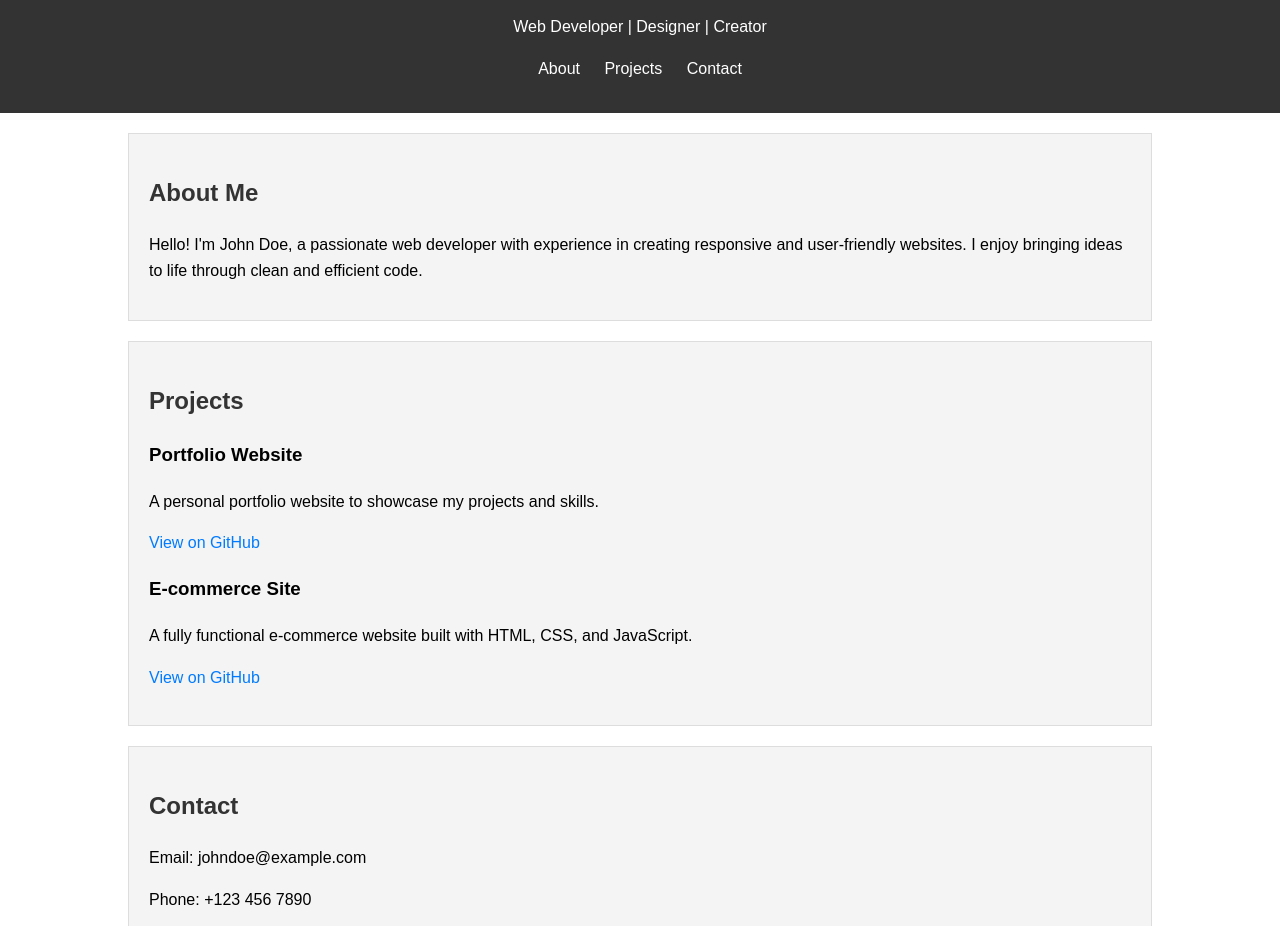
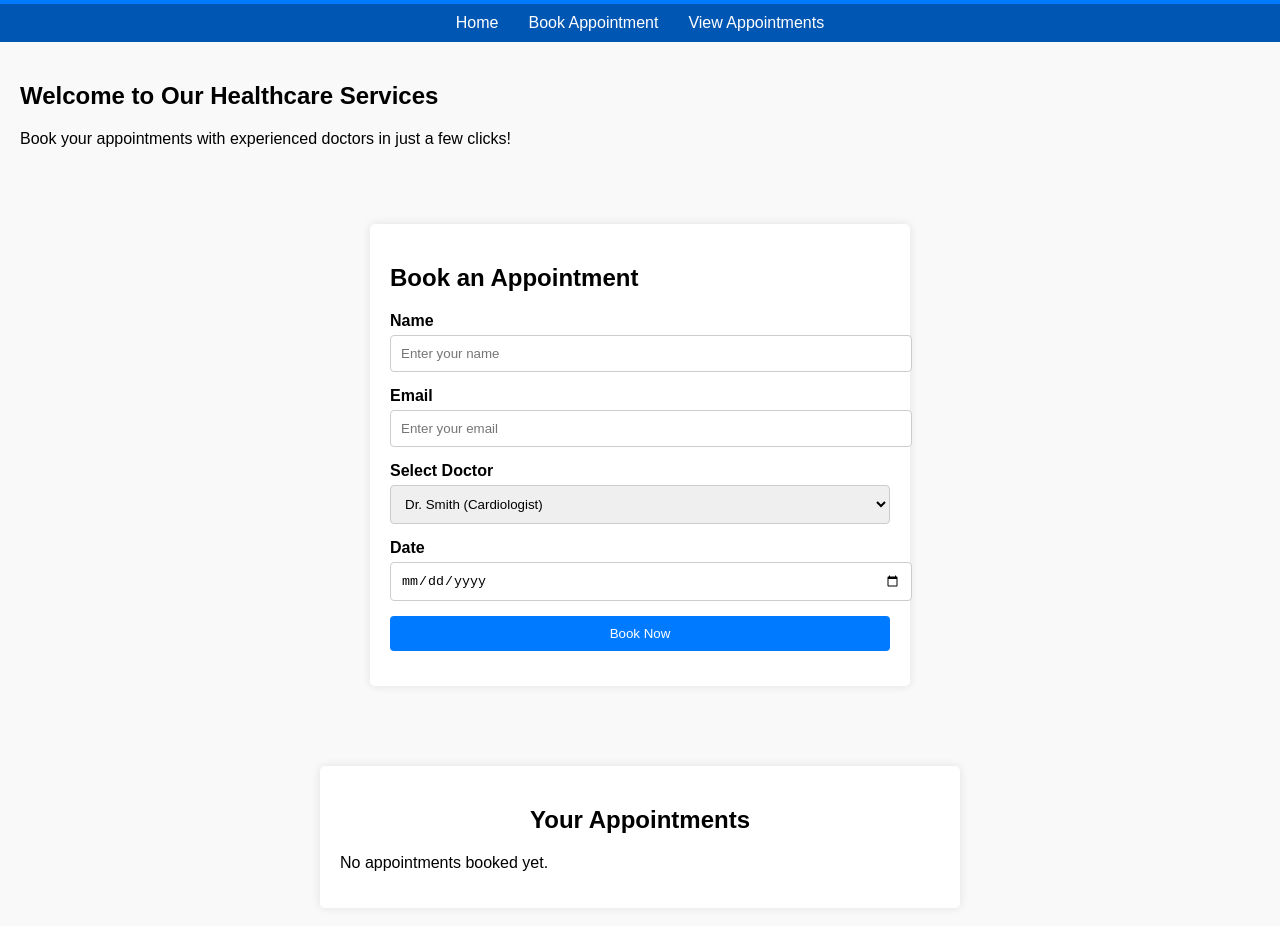
Before and after one commit to Riyaa200/portf, a plain HTML site: page index.html in a window 1280 px wide. Shown: the part 96-1022 px from the top of the page. Drawn offline with Linux system fonts and the light colour scheme.

Commit message:
Update index.html

```diff
--- a/index.html
+++ b/index.html
@@ -1,126 +1,192 @@
-
 <!DOCTYPE html>
 <html lang="en">
 <head>
     <meta charset="UTF-8">
     <meta name="viewport" content="width=device-width, initial-scale=1.0">
-    <title>Sample Portfolio</title>
+    <title>Healthcare Website</title>
     <style>
         body {
             font-family: Arial, sans-serif;
             margin: 0;
             padding: 0;
-            line-height: 1.6;
+            background-color: #f9f9f9;
         }
-
         header {
-            background: #333;
-            color: #fff;
-            padding: 1rem 0;
+            background-color: #007bff;
+            color: white;
+            padding: 10px 20px;
             text-align: center;
         }
-
-        nav ul {
-            list-style: none;
-            padding: 0;
+        nav {
+            display: flex;
+            justify-content: center;
+            background-color: #0056b3;
+            padding: 10px 0;
         }
-
-        nav ul li {
-            display: inline;
-            margin: 0 10px;
-        }
-
-        nav ul li a {
-            color: #fff;
+        nav a {
+            color: white;
+            margin: 0 15px;
             text-decoration: none;
         }
-
+        nav a:hover {
+            text-decoration: underline;
+        }
         .container {
-            width: 80%;
-            margin: auto;
-            overflow: hidden;
+            padding: 20px;
         }
-
-        .about, .projects, .contact {
-            margin: 20px 0;
+        .booking-form {
+            max-width: 500px;
+            margin: 20px auto;
+            background: white;
             padding: 20px;
-            background: #f4f4f4;
-            border: 1px solid #ddd;
+            border-radius: 5px;
+            box-shadow: 0 0 10px rgba(0, 0, 0, 0.1);
         }
-
-        .about h2, .projects h2, .contact h2 {
-            color: #333;
-        }
-
-        footer {
-            background: #333;
-            color: #fff;
-            text-align: center;
-            padding: 10px 0;
-            margin-top: 20px;
-        }
-
-        footer p {
-            margin: 0;
-        }
-
-        .project {
+        .form-group {
             margin-bottom: 15px;
         }
-
-        .project a {
-            color: #007bff;
-            text-decoration: none;
+        .form-group label {
+            display: block;
+            margin-bottom: 5px;
+            font-weight: bold;
         }
-
-        .project a:hover {
-            text-decoration: underline;
+        .form-group input, .form-group select {
+            width: 100%;
+            padding: 10px;
+            border: 1px solid #ccc;
+            border-radius: 4px;
+        }
+        .form-group button {
+            width: 100%;
+            padding: 10px;
+            background-color: #007bff;
+            color: white;
+            border: none;
+            border-radius: 4px;
+            cursor: pointer;
+        }
+        .form-group button:hover {
+            background-color: #0056b3;
+        }
+        .appointments {
+            max-width: 600px;
+            margin: 20px auto;
+            background: white;
+            padding: 20px;
+            border-radius: 5px;
+            box-shadow: 0 0 10px rgba(0, 0, 0, 0.1);
+        }
+        .appointments h2 {
+            text-align: center;
+            margin-bottom: 20px;
+        }
+        .appointment-item {
+            margin-bottom: 10px;
+            padding: 10px;
+            border: 1px solid #ccc;
+            border-radius: 5px;
         }
     </style>
 </head>
 <body>
     <header>
-        <h1>John Doe</h1>
-        <p>Web Developer | Designer | Creator</p>
-        <nav>
-            <ul>
-                <li><a href="#about">About</a></li>
-                <li><a href="#projects">Projects</a></li>
-                <li><a href="#contact">Contact</a></li>
-            </ul>
-        </nav>
+        <h1>Healthcare Booking System</h1>
     </header>
+    <nav>
+        <a href="#home">Home</a>
+        <a href="#book">Book Appointment</a>
+        <a href="#appointments">View Appointments</a>
+    </nav>
 
-    <div class="container">
-        <section id="about" class="about">
-            <h2>About Me</h2>
-            <p>Hello! I'm John Doe, a passionate web developer with experience in creating responsive and user-friendly websites. I enjoy bringing ideas to life through clean and efficient code.</p>
-        </section>
-
-        <section id="projects" class="projects">
-            <h2>Projects</h2>
-            <div class="project">
-                <h3>Portfolio Website</h3>
-                <p>A personal portfolio website to showcase my projects and skills.</p>
-                <a href="https://github.com/username/portfolio">View on GitHub</a>
-            </div>
-            <div class="project">
-                <h3>E-commerce Site</h3>
-                <p>A fully functional e-commerce website built with HTML, CSS, and JavaScript.</p>
-                <a href="https://github.com/username/ecommerce-site">View on GitHub</a>
-            </div>
-        </section>
-
-        <section id="contact" class="contact">
-            <h2>Contact</h2>
-            <p>Email: johndoe@example.com</p>
-            <p>Phone: +123 456 7890</p>
-            <p>LinkedIn: <a href="https://www.linkedin.com/in/johndoe" target="_blank">linkedin.com/in/johndoe</a></p>
-        </section>
+    <div class="container" id="home">
+        <h2>Welcome to Our Healthcare Services</h2>
+        <p>Book your appointments with experienced doctors in just a few clicks!</p>
     </div>
 
-    <footer>
-        <p>&copy; 2025 John Doe. All Rights Reserved.</p>
-    </footer>
+    <div class="container" id="book">
+        <div class="booking-form">
+            <h2>Book an Appointment</h2>
+            <div class="form-group">
+                <label for="name">Name</label>
+                <input type="text" id="name" placeholder="Enter your name">
+            </div>
+            <div class="form-group">
+                <label for="email">Email</label>
+                <input type="email" id="email" placeholder="Enter your email">
+            </div>
+            <div class="form-group">
+                <label for="doctor">Select Doctor</label>
+                <select id="doctor">
+                    <option value="Dr. Smith">Dr. Smith (Cardiologist)</option>
+                    <option value="Dr. Johnson">Dr. Johnson (Dermatologist)</option>
+                    <option value="Dr. Brown">Dr. Brown (Pediatrician)</option>
+                </select>
+            </div>
+            <div class="form-group">
+                <label for="date">Date</label>
+                <input type="date" id="date">
+            </div>
+            <div class="form-group">
+                <button onclick="bookAppointment()">Book Now</button>
+            </div>
+        </div>
+    </div>
+
+    <div class="container" id="appointments">
+        <div class="appointments">
+            <h2>Your Appointments</h2>
+            <div id="appointment-list">
+                <p>No appointments booked yet.</p>
+            </div>
+        </div>
+    </div>
+
+    <script>
+        const appointments = [];
+
+        function bookAppointment() {
+            const name = document.getElementById('name').value;
+            const email = document.getElementById('email').value;
+            const doctor = document.getElementById('doctor').value;
+            const date = document.getElementById('date').value;
+
+            if (!name || !email || !doctor || !date) {
+                alert('Please fill all fields');
+                return;
+            }
+
+            const appointment = {
+                name,
+                email,
+                doctor,
+                date
+            };
+            appointments.push(appointment);
+            displayAppointments();
+            alert('Appointment booked successfully!');
+        }
+
+        function displayAppointments() {
+            const appointmentList = document.getElementById('appointment-list');
+            appointmentList.innerHTML = '';
+
+            if (appointments.length === 0) {
+                appointmentList.innerHTML = '<p>No appointments booked yet.</p>';
+                return;
+            }
+
+            appointments.forEach((appointment, index) => {
+                const appointmentItem = document.createElement('div');
+                appointmentItem.className = 'appointment-item';
+                appointmentItem.innerHTML = `
+                    <p><strong>Name:</strong> ${appointment.name}</p>
+                    <p><strong>Email:</strong> ${appointment.email}</p>
+                    <p><strong>Doctor:</strong> ${appointment.doctor}</p>
+                    <p><strong>Date:</strong> ${appointment.date}</p>
+                `;
+                appointmentList.appendChild(appointmentItem);
+            });
+        }
+    </script>
 </body>
 </html>
```
